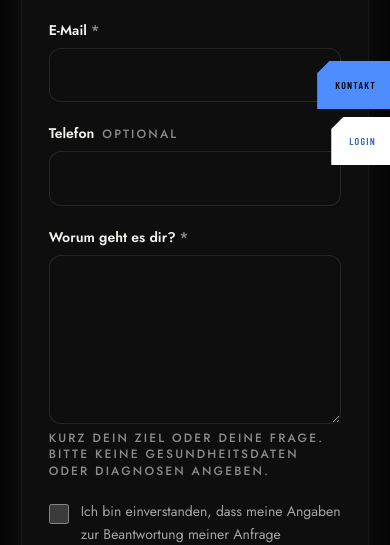
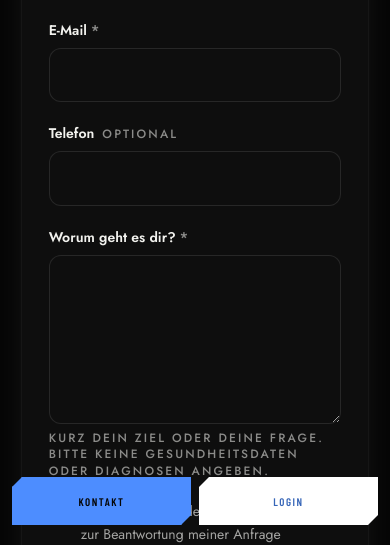
Before and after one commit to 3ytasarim/VITRUV, a Next.js app in the folder apps/web/: page /kontakt in a window 390 px wide. Shown: the part 309-854 px from the top of the page. Built offline with nearby package versions, Linux system fonts and the light colour scheme; no server answers.

Commit message:
feat: mobile sticky tabs as bottom bar, hide Was-drin-ist section on phones
Phones (<=820px): the two sticky tabs sit side by side at the bottom. The #leistung section and its menu/footer links are hidden on phones only; desktop unchanged.

```diff
--- a/apps/web/src/components/site/reference/reference-header.tsx
+++ b/apps/web/src/components/site/reference/reference-header.tsx
@@ -148,7 +148,11 @@ export function ReferenceHeader({
         </div>
         {open && (
           <nav id={menuId} className="r-mmenu" aria-label="Hauptnavigation">
-            {menu.map((item, i) => (
+            {/* phones hide the "Was drin ist" section (owner request 2026-11-20), so its link goes too */}
+            {(typeof window !== 'undefined' && window.matchMedia('(max-width: 820px)').matches
+              ? menu.filter((item) => !item.href.endsWith('#leistung'))
+              : menu
+            ).map((item, i) => (
               <a
                 key={item.href}
                 href={item.href}
--- a/apps/web/src/styles/public-reference.css
+++ b/apps/web/src/styles/public-reference.css
@@ -370,11 +370,40 @@
   .r-stick--light:focus-visible {
     outline-color: var(--r-stick-ink);
   }
+  /* phones (owner request 2026-11-20): the two tabs become a bar at the bottom, side by side,
+     sliding up from below instead of in from the right edge */
   @media (max-width: 820px) {
+    .r-sticks {
+      top: auto;
+      left: 0;
+      right: 0;
+      bottom: 0;
+      flex-direction: row;
+      align-items: stretch;
+      gap: 8px;
+      padding: 0 12px calc(10px + env(safe-area-inset-bottom));
+      transform: none;
+    }
     .r-stick {
-      padding: 14px 14px 14px 18px;
-      font-size: 10px;
-      letter-spacing: 0.12em;
+      flex: 1 1 0;
+      justify-content: center;
+      min-height: 48px;
+      padding: 14px 10px;
+      font-size: 11px;
+      letter-spacing: 0.14em;
+      clip-path: polygon(
+        10px 0,
+        100% 0,
+        100% calc(100% - 10px),
+        calc(100% - 10px) 100%,
+        0 100%,
+        0 10px
+      );
+      transform: translateY(calc(100% + 20px + env(safe-area-inset-bottom)));
+    }
+    .r-stick:hover,
+    .r-stick:focus-visible {
+      padding-right: 10px;
     }
   }
   @media (prefers-reduced-motion: reduce) {
@@ -1237,6 +1266,14 @@
     box-sizing: border-box;
     padding: 0 var(--r-side) 110px;
   }
+  /* owner request 2026-11-20: "Was drin ist" stays on desktop only — hidden on phones, together
+     with the menu/footer links that point to it */
+  @media (max-width: 820px) {
+    .r-leistung,
+    .r-footer li:has(> a[href$='#leistung']) {
+      display: none;
+    }
+  }
   .r-leistung .r-panel {
     gap: 36px;
   }
```
